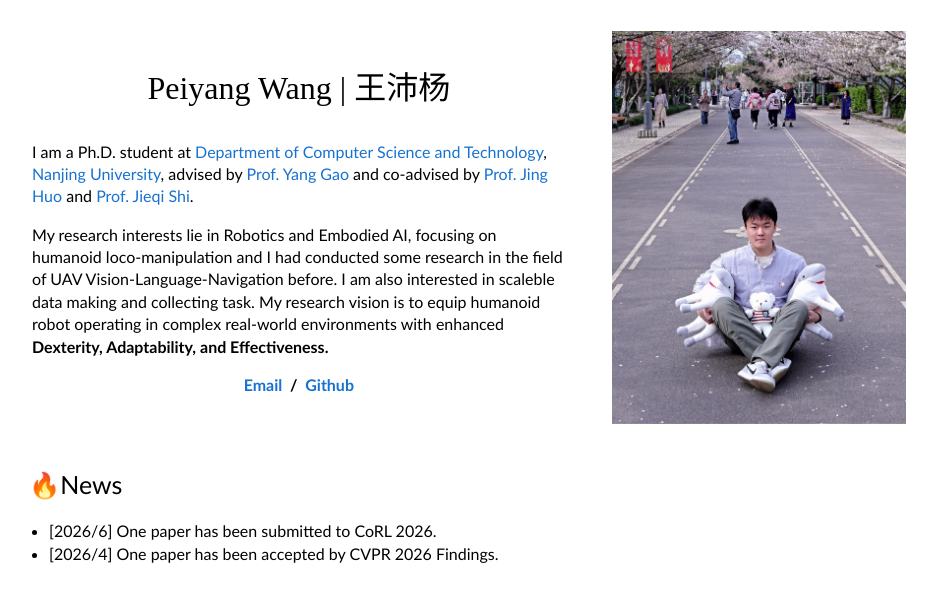
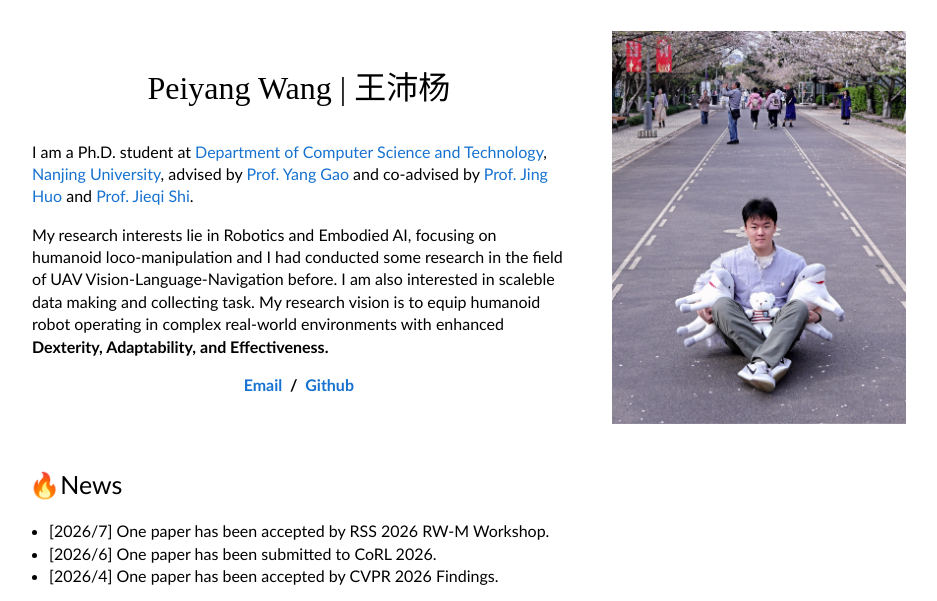
Before and after one commit to Peiyang-Wang/Peiyang-Wang.github.io, a plain HTML site: page index.html in a window 1280 px wide. Shown: the top 601 px of the page, without its empty margins (171-1108 px from the left). Drawn offline with Linux system fonts and the light colour scheme.

Commit message:
Update index.html

```diff
--- a/index.html
+++ b/index.html
@@ -57,6 +57,7 @@
         </table>
         <ul>
           <!-- <li><b style="color: green; background-color: #ffff42">NEW</b> [2025/7] Invited Talk at <a href="https://www.sharpa.com/">Sharpa</a> and Prof. <a href="https://alvinwen428.github.io/">Chuan Wen's Lab</a> at SJTU.</li> -->
+          <li>[2026/7] One paper has been accepted by RSS 2026 RW-M Workshop</a>.</li>
           <li>[2026/6] One paper has been submitted to CoRL 2026</a>.</li>
           <li>[2026/4] One paper has been accepted by CVPR 2026 Findings</a>.</li>
         </ul>
```
